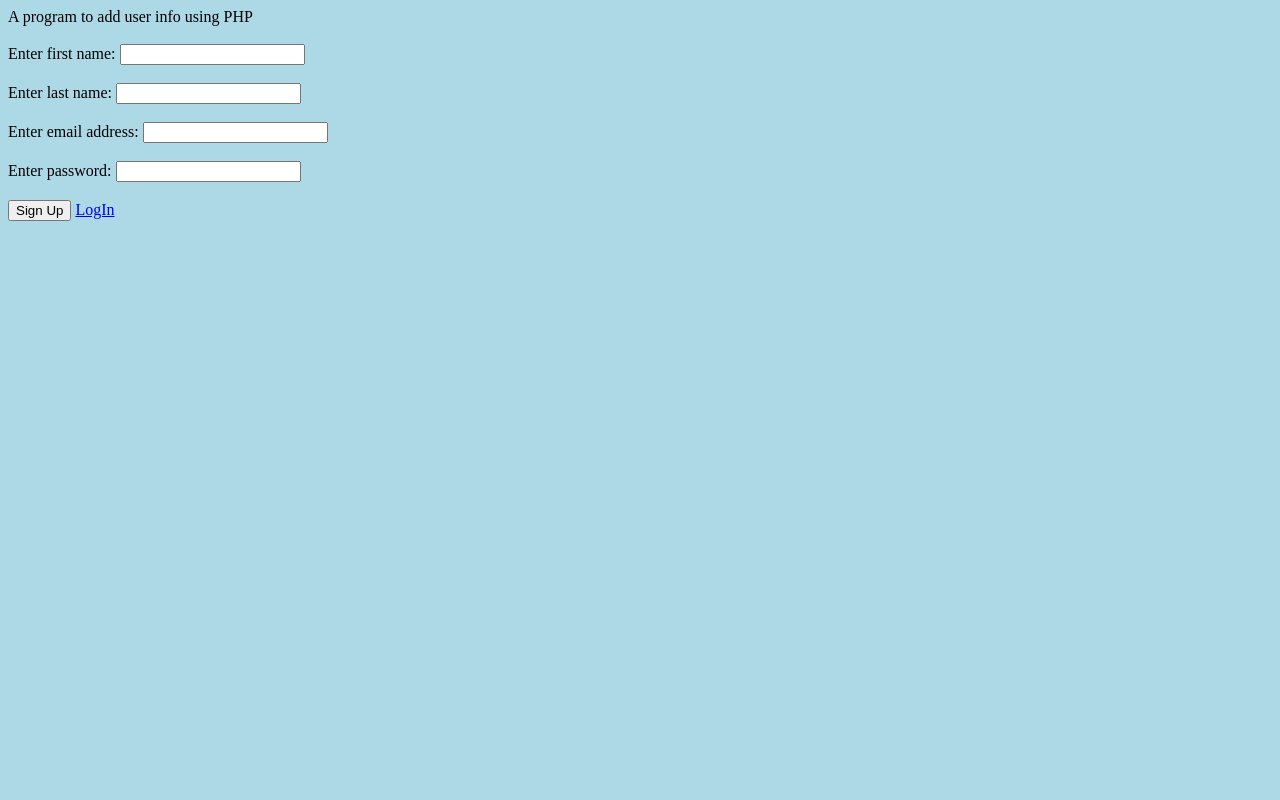
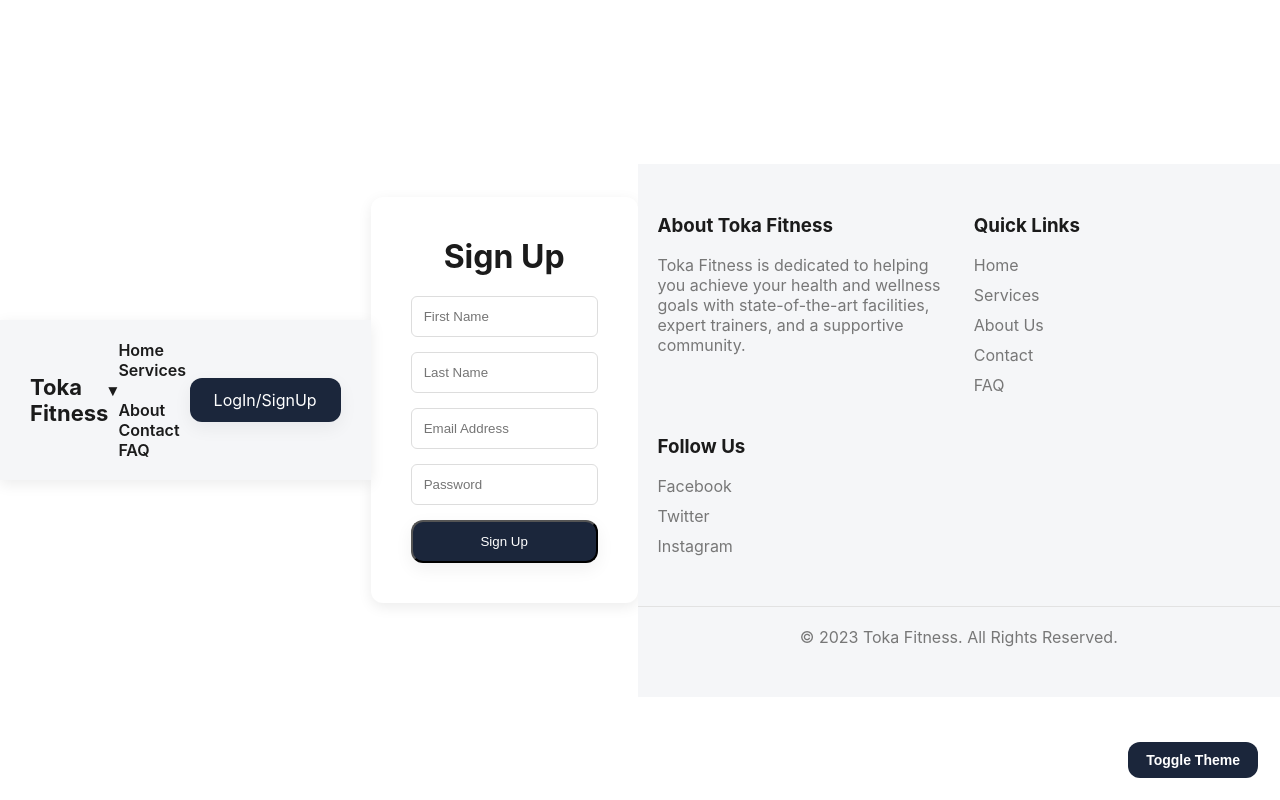
Before and after one commit to 4L141/Toka-Fitness-v2, a PHP site: page /SignUp.php in a window 1280 px wide. Run offline with PHP 8.4, Linux system fonts and the light colour scheme.

Commit message:
feat: Overhaul site design and fix multiple issues
This commit addresses a wide range of design and functionality issues to improve the user experience and codebase maintainability.

Key changes include:
- Fixed a bug where button text was not visible in dark mode.
- Created and styled the `LogIn.php`, `SignUp.php`, and `ForgotPassword.php` pages to match the website's design.
- Corrected the hamburger menu layout to ensure navigation items are displayed on a single line.
- Formatted the `admin.php` page to align with the site's branding and added a "Create User" button.
- Refactored the entire site to use a consistent header and footer, centralizing the HTML structure and improving code reuse.

```diff
--- a/php_frontend/Footer.php
+++ b/php_frontend/Footer.php
@@ -26,3 +26,5 @@
   </div>
 </footer>
 <script src="Scripts/theme.js"></script>
+</body>
+</html>
--- a/php_frontend/Header.php
+++ b/php_frontend/Header.php
@@ -1,3 +1,12 @@
+<!DOCTYPE html>
+<html lang="en">
+<head>
+    <meta charset="UTF-8">
+    <meta name="viewport" content="width=device-width, initial-scale=1.0">
+    <title><?php echo $pageTitle ?? 'Toka Fitness'; ?></title>
+    <link rel="stylesheet" href="Stylesheets/homestyles.css">
+</head>
+<body>
 <header>
   <div class="hamburger" id="hamburger">
     <span></span>
--- a/php_frontend/SignUp.php
+++ b/php_frontend/SignUp.php
@@ -1,20 +1,16 @@
-<html>
-<body style="background-color: lightblue;">
-    <form method="post">
-        A program to add user info using PHP<br><br>
-        Enter first name:
-        <input type="text" name="first_name" required /><br><br>
-        Enter last name:
-        <input type="text" name="last_name" required /><br><br>
-        Enter email address:
-        <input type="email" name="email" required /><br><br>
-        Enter password:
-        <input type="password" name="password" required /><br><br>
-        <input type="submit" name="signup" value="Sign Up">
-		<a class="btn" href="LogIn.php">LogIn</a>
-    </form>
-</body>
-</html>
+<?php $pageTitle = 'Sign Up - Toka Fitness'; include 'header.php'; ?>
+<link rel="stylesheet" href="Stylesheets/signup.css">
+    <div class="signup-container">
+        <h1>Sign Up</h1>
+        <form method="post">
+            <input type="text" name="first_name" placeholder="First Name" required>
+            <input type="text" name="last_name" placeholder="Last Name" required>
+            <input type="email" name="email" placeholder="Email Address" required>
+            <input type="password" name="password" placeholder="Password" required>
+            <button type="submit" name="signup" class="btn">Sign Up</button>
+        </form>
+    </div>
+<?php include 'footer.php'; ?>
 
 <?php
 if (isset($_POST['signup'])) {
--- a/php_frontend/Stylesheets/homestyles.css
+++ b/php_frontend/Stylesheets/homestyles.css
@@ -17,8 +17,9 @@ body.dark-mode footer {
   background: var(--bg-muted);
 }
 
-body.dark-mode a {
-  color: var(--accent);
+body.dark-mode a,
+body.dark-mode .btn {
+  color: white;
 }
 
 body.dark-mode input,
@@ -421,7 +422,8 @@ body.dark-mode .footer-bottom {
 
   nav.show-menu {
     display: flex;
-    flex-direction: column;
+    flex-direction: row;
+    justify-content: space-around;
     background: white;
     width: 100%;
     padding: 16px 20px;
--- /dev/null
+++ b/php_frontend/Stylesheets/signup.css
@@ -0,0 +1,34 @@
+/* signup.css */
+body {
+    display: flex;
+    justify-content: center;
+    align-items: center;
+    height: 100vh;
+    background-color: var(--bg);
+}
+
+.signup-container {
+    padding: 40px;
+    border-radius: var(--radius);
+    background: var(--card-bg);
+    box-shadow: var(--shadow);
+    width: 400px;
+}
+
+.signup-container h1 {
+    margin-bottom: 20px;
+    text-align: center;
+}
+
+.signup-container input {
+    width: 100%;
+    padding: 12px;
+    margin-bottom: 15px;
+    border-radius: 6px;
+    border: 1px solid #ddd;
+}
+
+.signup-container .btn {
+    width: 100%;
+    padding: 12px;
+}
```
Also changed, not shown: php_frontend/ForgotPassword.php (added, +10 -0 lines), php_frontend/LogIn.php (+12 -16 lines), php_frontend/Store.php (+1 -14 lines), php_frontend/Stylesheets/admin.css (added, +36 -0 lines), php_frontend/Stylesheets/forgot_password.css (added, +34 -0 lines), php_frontend/Stylesheets/login.css (added, +34 -0 lines), php_frontend/admin.php (+20 -31 lines).
